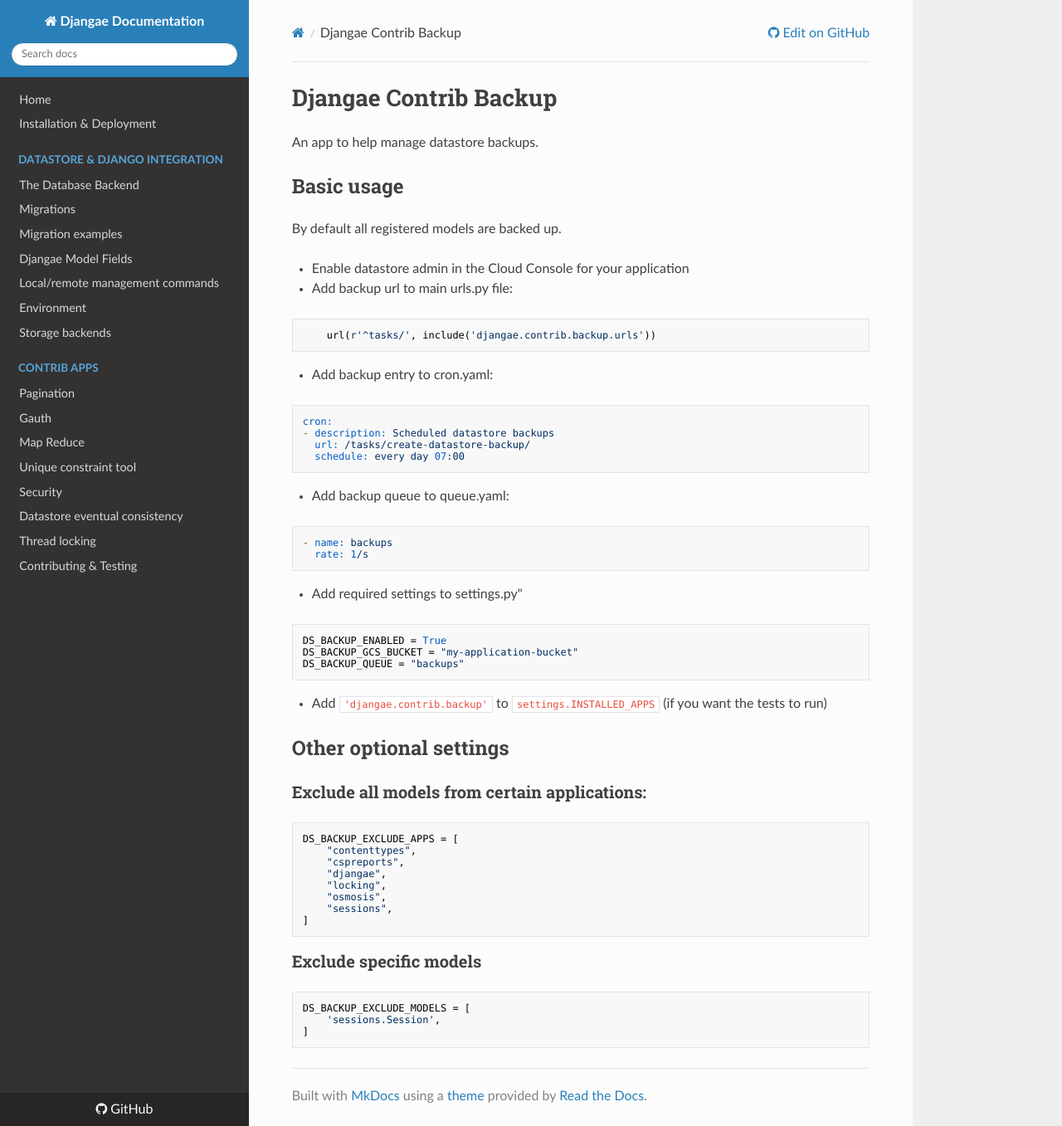
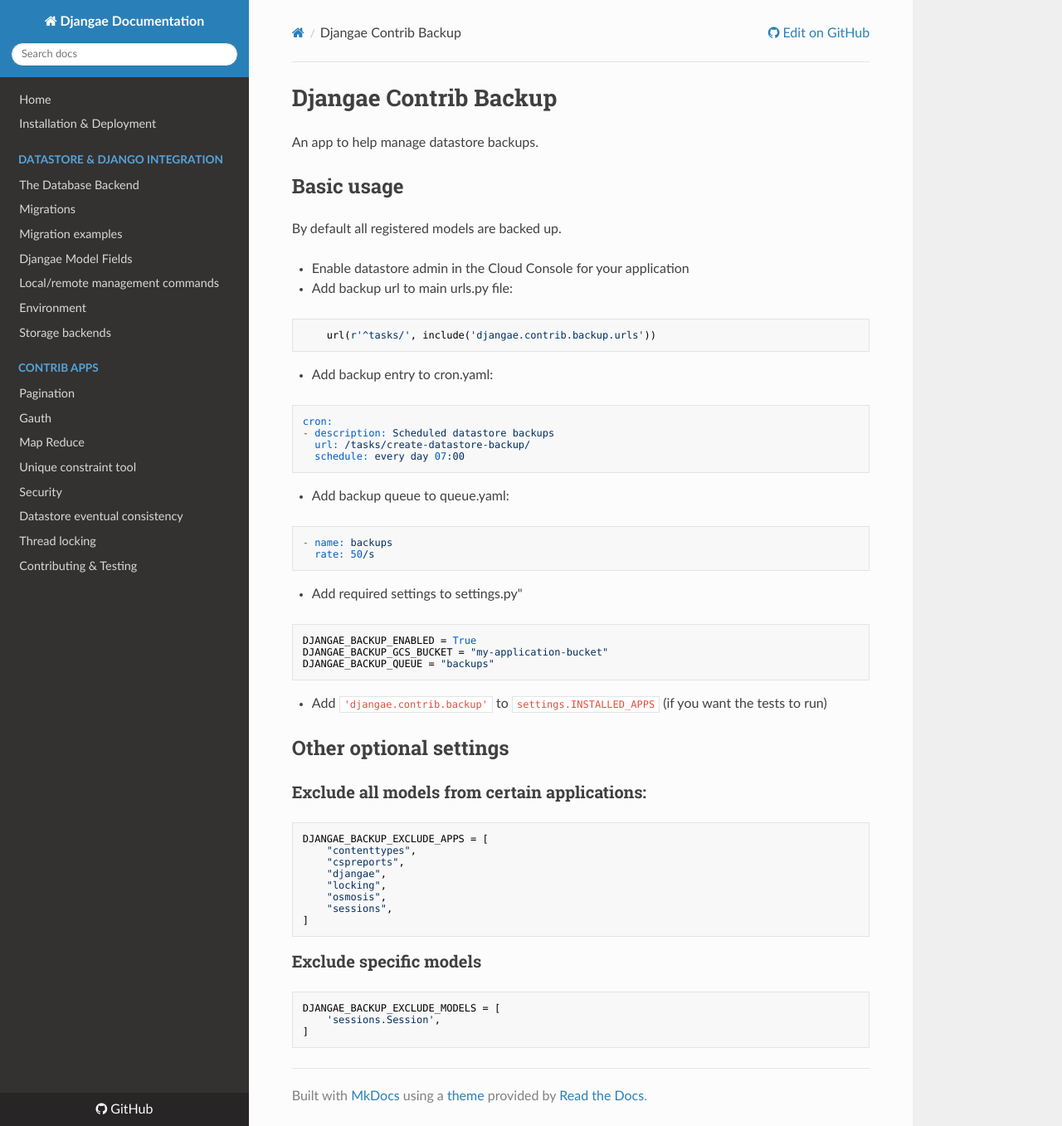
Before and after one commit to wittfabian/djangae, an MkDocs documentation site: the page built from docs/backup.md, in a window 1280 px wide and 1357 px high. Shown: the whole window at 83% size. Built offline with MkDocs 1.6.1, drawn with Linux system fonts in a browser that asks for light colours; nearby versions of some CDN libraries; old or Windows-style settings are respelled for this version of MkDocs.

Commit message:
Fix up documentation

````diff
--- a/docs/backup.md
+++ b/docs/backup.md
@@ -21,13 +21,13 @@
 * Add backup queue to queue.yaml:
 ```yaml
 - name: backups
-  rate: 1/s
+  rate: 50/s
 ```
 * Add required settings to settings.py"
 ```python
-DS_BACKUP_ENABLED = True
-DS_BACKUP_GCS_BUCKET = "my-application-bucket"
-DS_BACKUP_QUEUE = "backups"
+DJANGAE_BACKUP_ENABLED = True
+DJANGAE_BACKUP_GCS_BUCKET = "my-application-bucket"
+DJANGAE_BACKUP_QUEUE = "backups"
 ```
 * Add `'djangae.contrib.backup'` to `settings.INSTALLED_APPS` (if you want the tests to run)
 
@@ -36,7 +36,7 @@
 ### Exclude all models from certain applications:
 
 ```python
-DS_BACKUP_EXCLUDE_APPS = [
+DJANGAE_BACKUP_EXCLUDE_APPS = [
     "contenttypes",
     "cspreports",
     "djangae",
@@ -49,7 +49,7 @@
 ### Exclude specific models
 
 ```python
-DS_BACKUP_EXCLUDE_MODELS = [
+DJANGAE_BACKUP_EXCLUDE_MODELS = [
     'sessions.Session',
 ]
 ```
````
